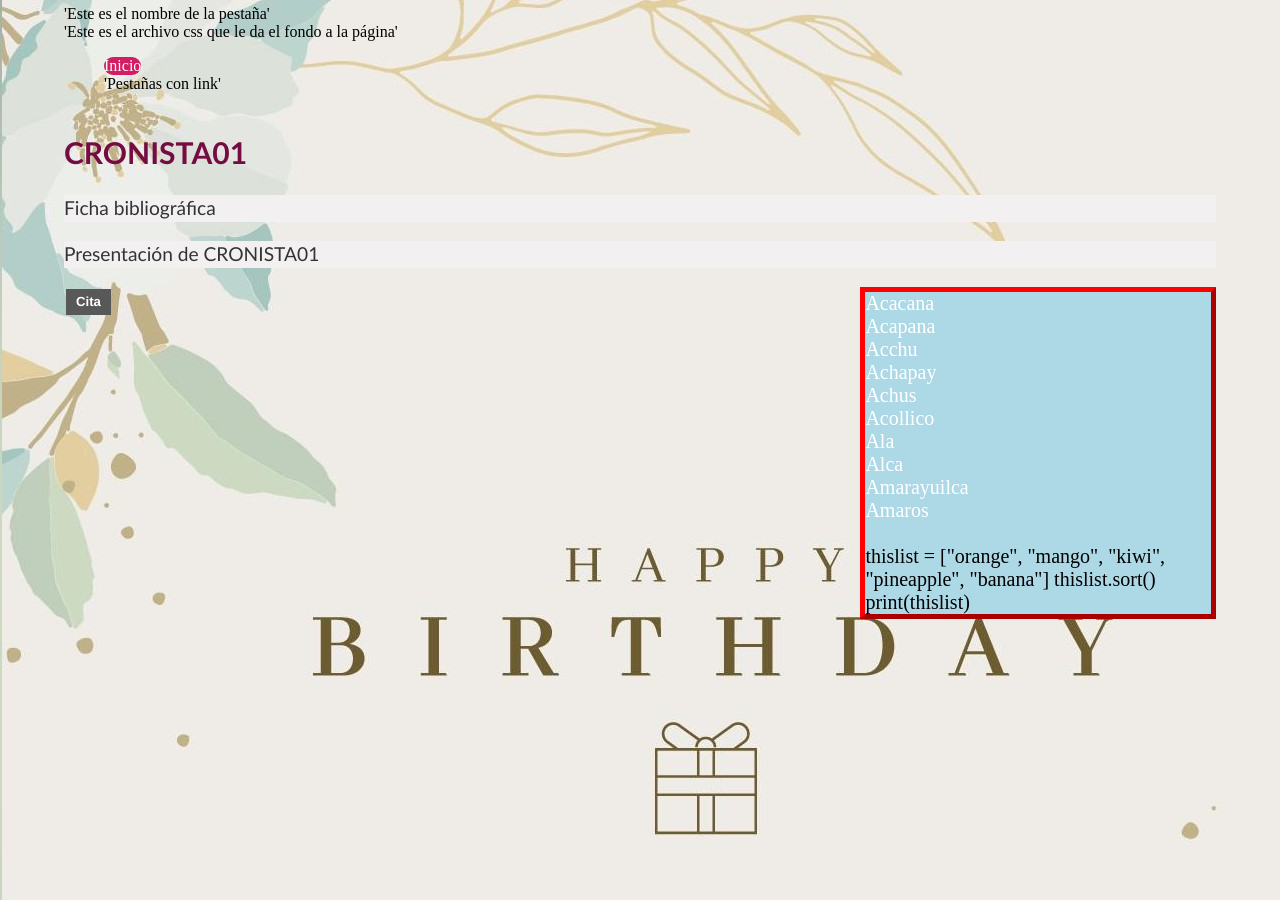
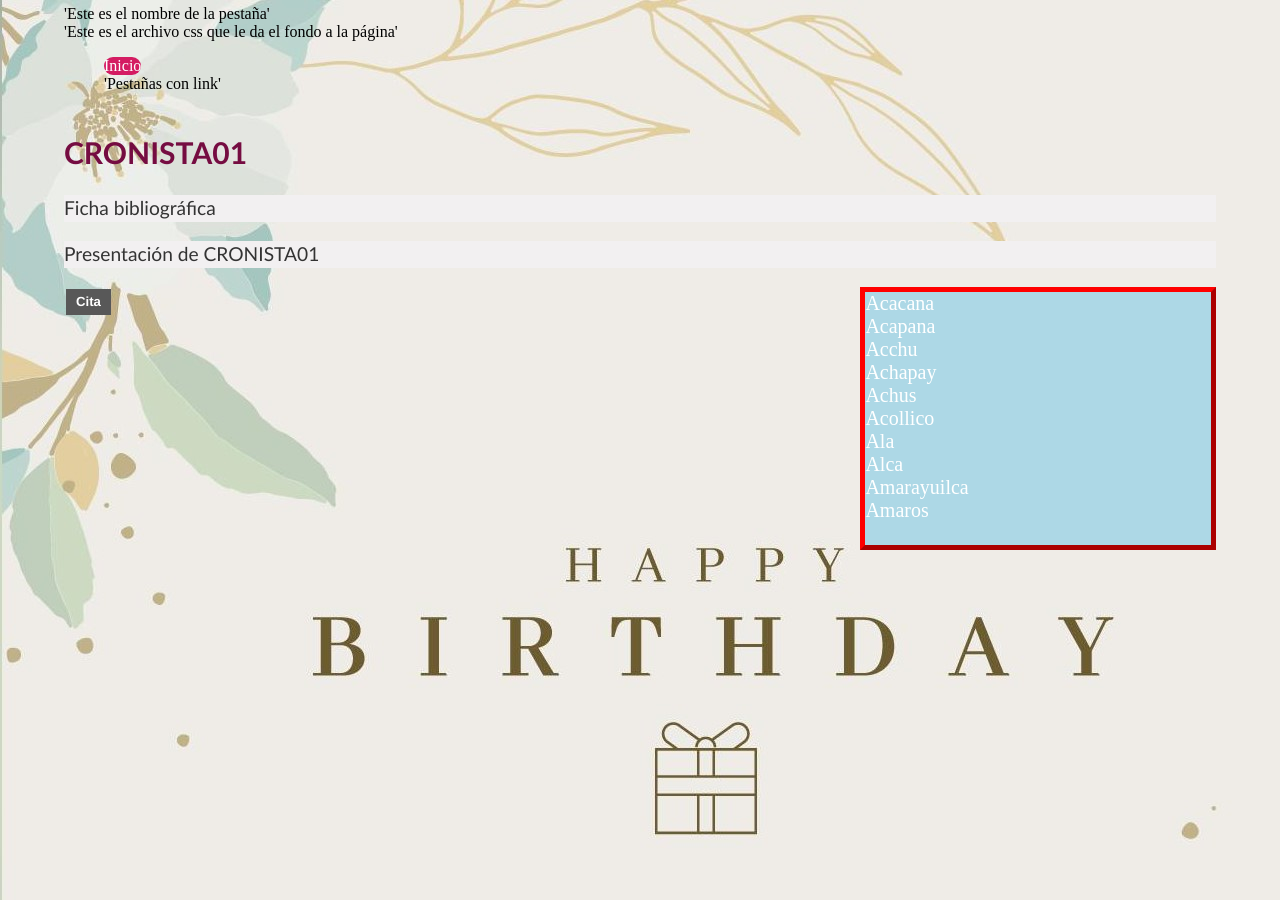
Before and after one commit to glosascroniquenses/Pruebas, a Jekyll site: the page built from _autores/cronista01.html, in a window 1280 px wide. Built offline with Jekyll 4.4.1, drawn with Linux system fonts in a browser that asks for light colours.

Commit message:
Update autore.html

```diff
--- a/_layouts/autore.html
+++ b/_layouts/autore.html
@@ -30,12 +30,7 @@ layout: default
 	</br>
         {% endfor %}
       </nav>
-
-thislist = ["orange", "mango", "kiwi", "pineapple", "banana"]
-thislist.sort()
-print(thislist)
-
-	</div>
+</div>
 
 
 <div id="tables">
```
